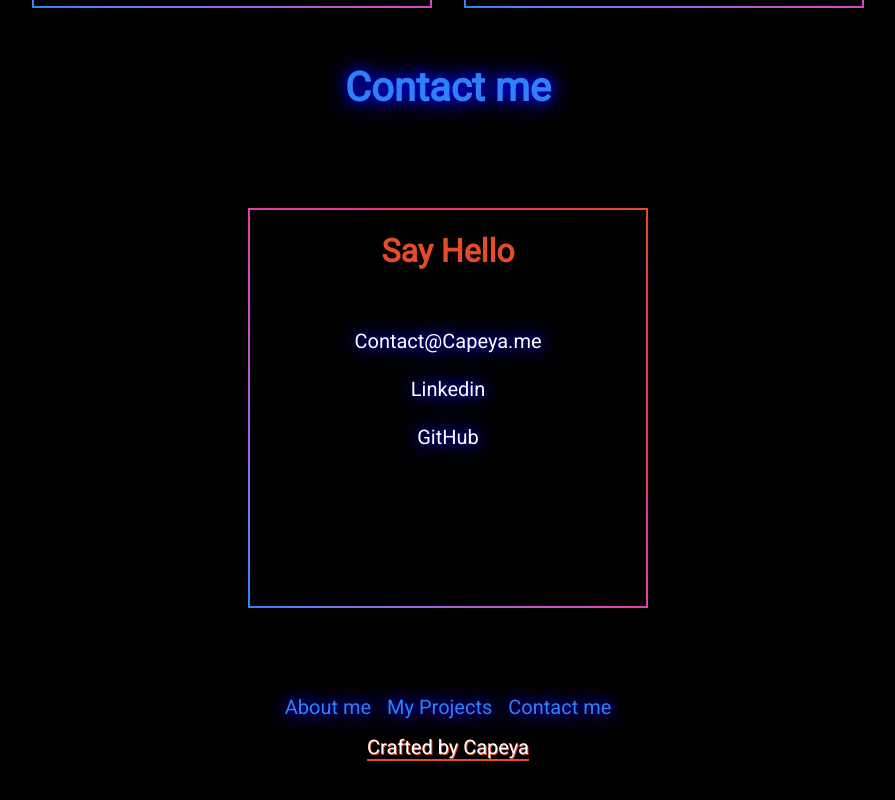
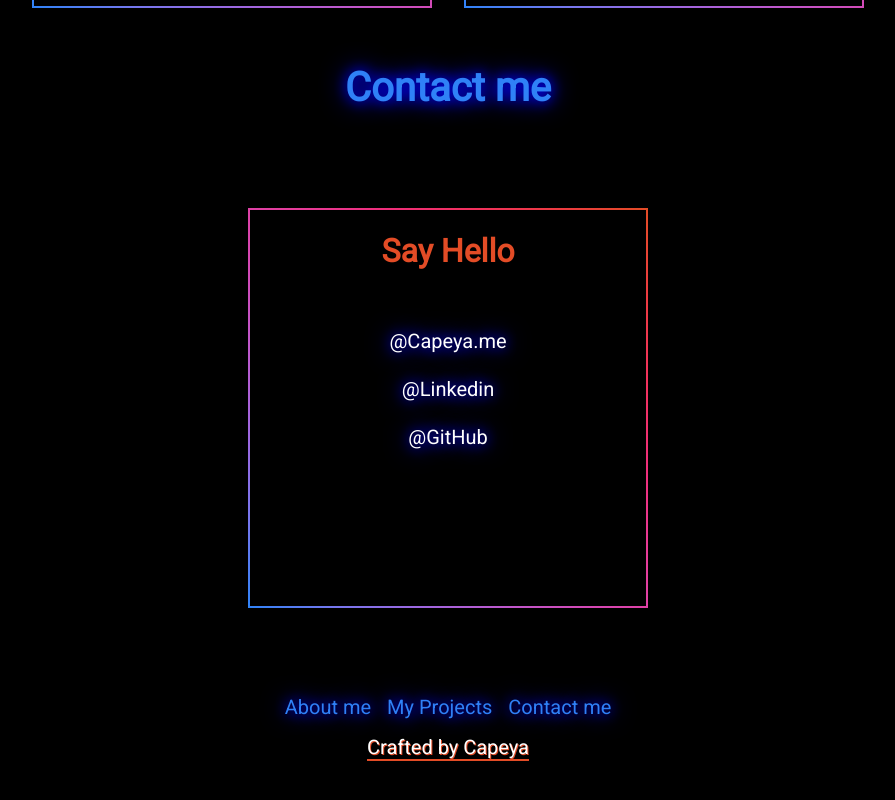
Before and after one commit to Cap3ya/capeya.me, a plain HTML site: page index.html in a window 1280 px wide. Shown: the part 2610-3410 px from the top of the page, without its empty margins (192-1087 px from the left). Drawn offline with Linux system fonts and the light colour scheme.

Commit message:
Add social links

```diff
--- a/index.html
+++ b/index.html
@@ -68,7 +68,7 @@
 				<img src="./images/library.png" width="1920" height="975">
 				<p><span class="HTML">HTML</span> <span class="CSS">CSS</span> <span class="JS">JavaScript</span></p>
 				<p>Use localStorage and JSON to add, remove and edit books from your library.</p>
-				<button><a href="./TheOdinProject/Library/library.html">Store your books</a></button>
+				<button><a href="https://Cap3ya.github.io/TheOdinProject/Library/library.html">Store your books</a></button>
 			</section>
 		</article>
 		<h2 id="contacts"><a href="#contacts">Contact me</a></h2>
@@ -80,9 +80,9 @@
 					<textarea></textarea>
 					<button>Submit</button>
 				</form>
-				<a href="mailto:contact@capeya.me">Contact@Capeya.me</a>
-				<a href="https://www.linkedin.com/in/capeya" target='_blank'>Linkedin</a>
-				<a href="https://github.com/Cap3ya" target='_blank'>GitHub</a>
+				<a href="mailto:contact@capeya.me">@Capeya.me</a>
+				<a href="https://www.linkedin.com/in/capeya" target='_blank'>@Linkedin</a>
+				<a href="https://github.com/Cap3ya" target='_blank'>@GitHub</a>
 			</section>
 		</article>
 	</main>
```
